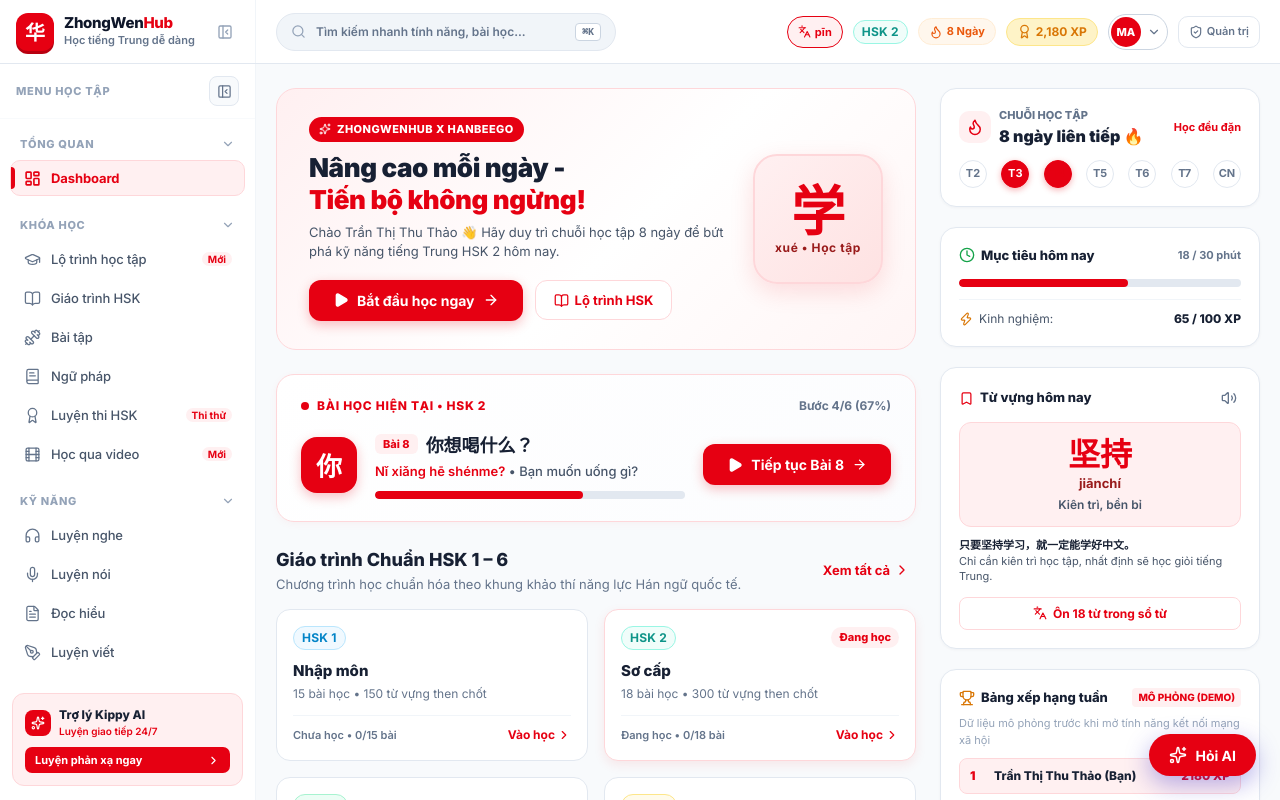
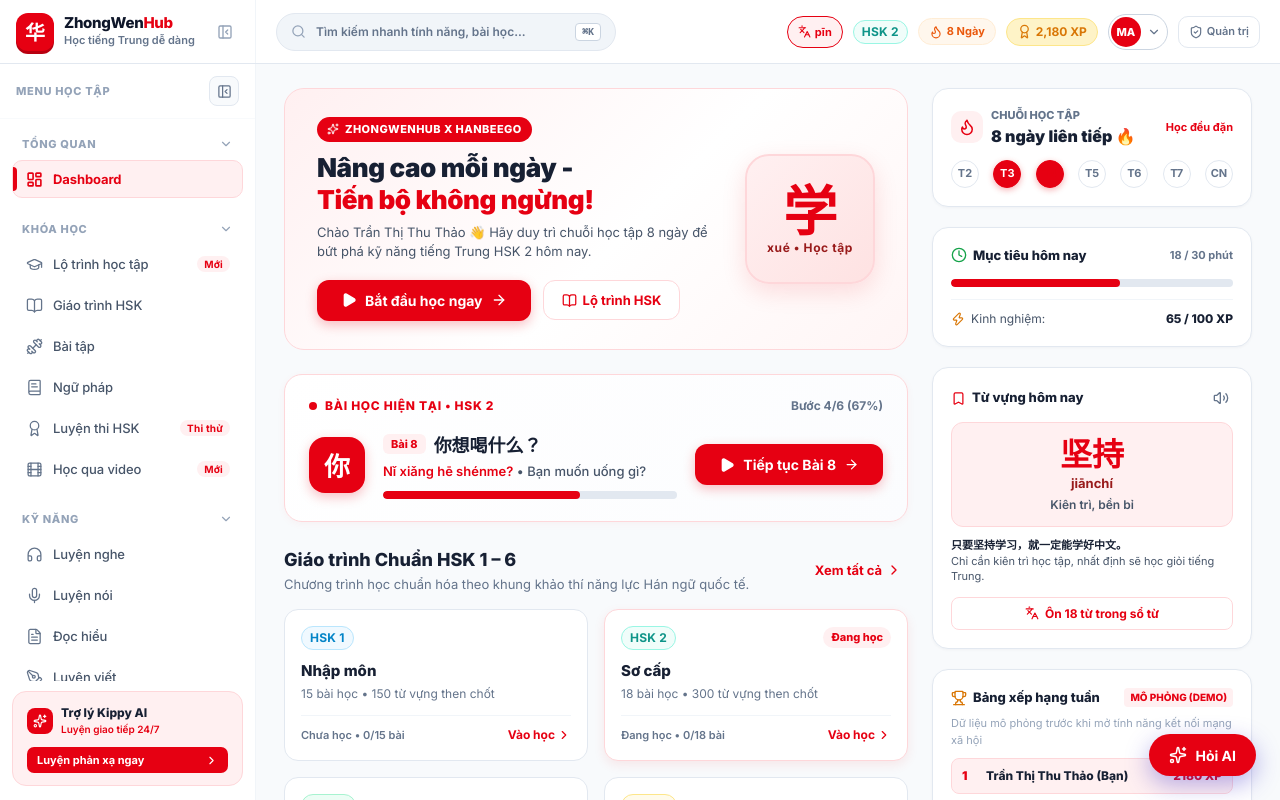
Before and after one commit to nguyen2234/ZhongWenHub, a React (Vite) app in the folder Fontend/: page /dashboard in a window 1280 px wide. Shown: the top 800 px of the page. Built offline with nearby package versions, Linux system fonts and the light colour scheme.

Commit message:
style(student): refine centered layout and sidebar scrolling

```diff
--- a/Fontend/src/design-system/ds.css
+++ b/Fontend/src/design-system/ds.css
@@ -38,6 +38,43 @@
 
 .font-pinyin {
   font-family: var(--font-pinyin);
+}
+
+/* ==========================================================================
+   STUDENT LAYOUT & CONTAINER SYSTEM (FE-5.6 Centered Layout & Consistent Spacing)
+   ========================================================================== */
+.student-content-container {
+  width: 100%;
+  max-width: 1360px;
+  margin-inline: auto;
+  padding: 24px 28px 48px;
+  box-sizing: border-box;
+}
+
+@media (max-width: 1024px) {
+  .student-content-container {
+    padding: 20px 20px 36px;
+  }
+}
+
+@media (max-width: 640px) {
+  .student-content-container {
+    padding: 16px 14px 28px;
+  }
+}
+
+/* Sidebar Invisible Scrollbar: Smooth scrolling without ugly gray track */
+.student-sidebar-scroll {
+  overflow-y: auto;
+  overflow-x: hidden;
+  scrollbar-width: none; /* Firefox */
+  -ms-overflow-style: none; /* IE / Edge Legacy */
+}
+
+.student-sidebar-scroll::-webkit-scrollbar {
+  display: none; /* Chrome, Edge, Safari, Opera */
+  width: 0;
+  height: 0;
 }
 
 /* ==========================================================================
--- a/Fontend/src/features/dashboard/dashboard.css
+++ b/Fontend/src/features/dashboard/dashboard.css
@@ -6,9 +6,10 @@
 
 /* Main 2-Column Responsive Layout */
 .hanbeego-dashboard-layout {
-  max-width: 1400px;
-  margin: 0 auto;
-  padding: 24px 20px 48px;
+  width: 100%;
+  max-width: 1360px;
+  margin-inline: auto;
+  padding: 24px 28px 48px;
   display: flex;
   flex-direction: row;
   gap: 24px;
--- a/Fontend/src/features/grammar/pages/GrammarPage.tsx
+++ b/Fontend/src/features/grammar/pages/GrammarPage.tsx
@@ -47,7 +47,7 @@
   };
 
   return (
-    <div style={{ maxWidth: '1280px', margin: '0 auto', padding: '24px 24px 48px 24px' }}>
+    <div className="student-content-container">
       {/* Header Banner */}
       <div
         style={{
--- a/Fontend/src/features/learning-path/pages/LearningPathPage.tsx
+++ b/Fontend/src/features/learning-path/pages/LearningPathPage.tsx
@@ -30,7 +30,7 @@
   };
 
   return (
-    <div style={{ display: 'flex', flexDirection: 'column', gap: '18px' }}>
+    <div className="student-content-container" style={{ display: 'flex', flexDirection: 'column', gap: '24px' }}>
       {/* Secondary Sub-navigation for Học HSK */}
       <StudentSecondaryNav
         title="Học HSK"
--- a/Fontend/src/features/practice/PracticeCenter.tsx
+++ b/Fontend/src/features/practice/PracticeCenter.tsx
@@ -178,12 +178,10 @@
   return (
     <div
       style={{
-        maxWidth: '1080px',
-        margin: '0 auto',
-        padding: 'var(--space-6) var(--space-4) 80px var(--space-4)',
+        width: '100%',
         display: 'flex',
         flexDirection: 'column',
-        gap: 'var(--space-6)',
+        gap: '24px',
       }}
     >
       {/* 1. Header (Clean, inspiring, no dashboard stats clutter) */}
--- a/Fontend/src/features/practice/pages/PracticePage.tsx
+++ b/Fontend/src/features/practice/pages/PracticePage.tsx
@@ -5,14 +5,12 @@
 
 export const PracticePage: React.FC = () => {
   return (
-    <div style={{ display: 'flex', flexDirection: 'column', gap: 'var(--space-6)', width: '100%' }}>
+    <div className="student-content-container" style={{ display: 'flex', flexDirection: 'column', gap: '24px' }}>
       {/* Secondary Sub-navigation for Luyện tập */}
-      <div style={{ maxWidth: '1080px', margin: '0 auto', width: '100%', boxSizing: 'border-box', padding: 'var(--space-4) var(--space-4) 0' }}>
-        <StudentSecondaryNav
-          title="Luyện tập"
-          items={STUDENT_MAIN_NAV_ITEMS.find((i) => i.id === 'practice')?.secondaryFeatures || []}
-        />
-      </div>
+      <StudentSecondaryNav
+        title="Luyện tập"
+        items={STUDENT_MAIN_NAV_ITEMS.find((i) => i.id === 'practice')?.secondaryFeatures || []}
+      />
 
       <PracticeCenter />
     </div>
--- a/Fontend/src/features/progress/pages/ProgressPage.tsx
+++ b/Fontend/src/features/progress/pages/ProgressPage.tsx
@@ -125,7 +125,7 @@
   };
 
   return (
-    <div style={{ maxWidth: '1280px', margin: '0 auto', padding: '24px 24px 48px 24px' }}>
+    <div className="student-content-container">
       {/* Toast Notification */}
       {resetSuccess && (
         <div
--- a/Fontend/src/features/videos/pages/VideoLibraryPage.tsx
+++ b/Fontend/src/features/videos/pages/VideoLibraryPage.tsx
@@ -44,10 +44,8 @@
 
   return (
     <div
+      className="student-content-container"
       style={{
-        maxWidth: '1200px',
-        margin: '0 auto',
-        padding: '24px 20px 48px',
         display: 'flex',
         flexDirection: 'column',
         gap: '24px',
--- a/Fontend/src/features/vocabulary/pages/VocabularyPage.tsx
+++ b/Fontend/src/features/vocabulary/pages/VocabularyPage.tsx
@@ -8,7 +8,7 @@
   const { startReviewSession, reviewSingleWord } = useVocabularyReview();
 
   return (
-    <div style={{ display: 'flex', flexDirection: 'column', gap: 'var(--space-6)', width: '100%' }}>
+    <div className="student-content-container" style={{ display: 'flex', flexDirection: 'column', gap: '24px' }}>
       {/* Secondary Sub-navigation for Từ vựng */}
       <StudentSecondaryNav
         title="Từ vựng"
--- a/Fontend/src/layouts/StudentLayout.tsx
+++ b/Fontend/src/layouts/StudentLayout.tsx
@@ -614,7 +614,7 @@
                 </button>
               </div>
 
-              <div style={{ flex: 1, overflowY: 'auto' }}>
+              <div style={{ flex: 1, overflowY: 'auto' }} className="student-sidebar-scroll">
                 <StudentSidebar
                   isCollapsed={false}
                   onNavigate={() => setIsMobileDrawerOpen(false)}
--- a/Fontend/src/layouts/components/StudentSidebar.tsx
+++ b/Fontend/src/layouts/components/StudentSidebar.tsx
@@ -137,16 +137,17 @@
         </div>
       )}
 
-      {/* Main Collapsible Groups List */}
+      {/* Main Collapsible Groups List with Invisible Scrollbar */}
       <div
+        className="student-sidebar-scroll"
         style={{
           flex: 1,
           overflowY: 'auto',
           overflowX: 'hidden',
-          padding: isCollapsed ? '12px 6px' : '12px 10px',
+          padding: isCollapsed ? '12px 6px' : '12px 12px',
           display: 'flex',
           flexDirection: 'column',
-          gap: isCollapsed ? '12px' : '16px',
+          gap: isCollapsed ? '12px' : '18px',
         }}
       >
         {HANBEEGO_STUDENT_NAV_GROUPS.map((group) => {
@@ -222,7 +223,7 @@
                           justifyContent: isCollapsed ? 'center' : 'flex-start',
                           gap: isCollapsed ? 0 : '10px',
                           width: '100%',
-                          padding: isCollapsed ? '10px 0' : '8px 12px',
+                          padding: isCollapsed ? '10px 0' : '9px 12px',
                           borderRadius: '10px',
                           border: active ? '1px solid #fed7da' : '1px solid transparent',
                           cursor: 'pointer',
@@ -242,8 +243,8 @@
                             style={{
                               position: 'absolute',
                               left: 0,
-                              top: '18%',
-                              bottom: '18%',
+                              top: '16%',
+                              bottom: '16%',
                               width: '3.5px',
                               borderRadius: '0 4px 4px 0',
                               backgroundColor: 'var(--primary, #E60012)',
@@ -293,11 +294,12 @@
                                 style={{
                                   fontSize: '10px',
                                   fontWeight: 700,
-                                  padding: '1px 6px',
+                                  padding: '2px 7px',
                                   borderRadius: '9999px',
                                   whiteSpace: 'nowrap',
                                   backgroundColor: active ? '#E60012' : '#FFF0F1',
                                   color: active ? '#ffffff' : '#E60012',
+                                  letterSpacing: '0.02em',
                                 }}
                               >
                                 {item.badge}
@@ -320,13 +322,13 @@
         <div
           style={{
             margin: '10px 12px 14px',
-            padding: '12px',
-            borderRadius: '12px',
+            padding: '12px 14px',
+            borderRadius: '14px',
             backgroundColor: '#FFF0F1',
             border: '1px solid #fed7da',
             display: 'flex',
             flexDirection: 'column',
-            gap: '8px',
+            gap: '10px',
             flexShrink: 0,
           }}
         >
```
Also changed, not shown: Fontend/src/features/learning-path/components/HskCurriculumView.css (+7 -7 lines), 1 other file (tests, documents, lock files or other folders).
